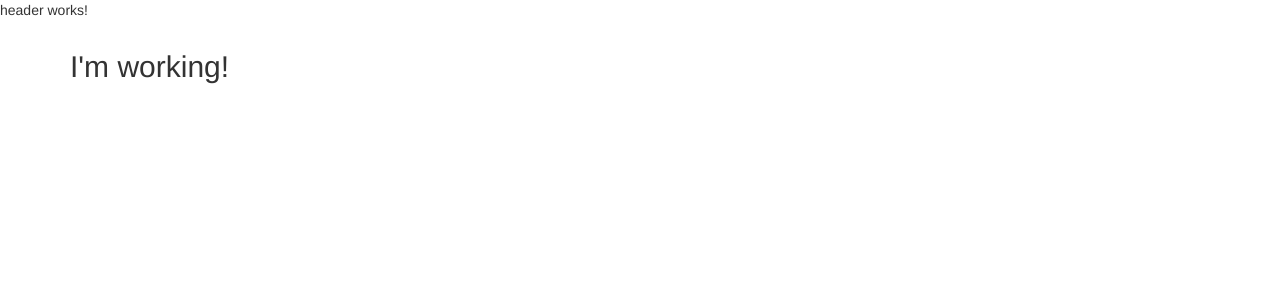
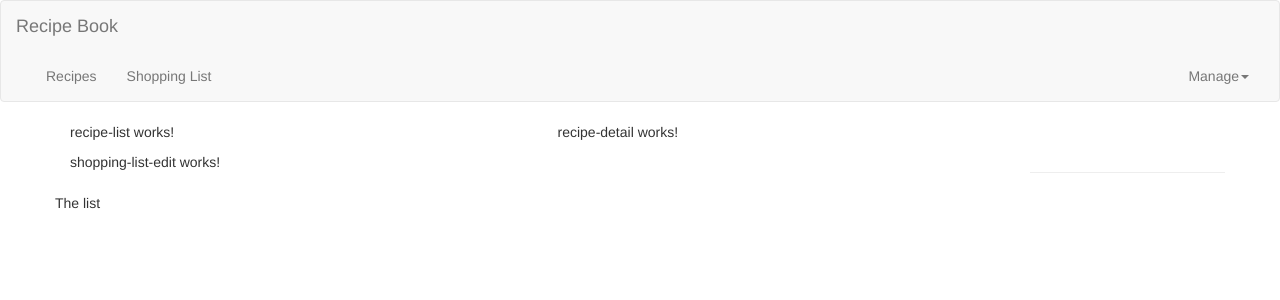
Before and after one commit to ShimiShimson/angular-basics-project, an Angular app: page / in a window 1280 px wide. Shown: the top 300 px of the page. Built offline with nearby package versions, Linux system fonts and the light colour scheme.

Commit message:
"App structurized"

```diff
--- a/src/app/app.component.html
+++ b/src/app/app.component.html
@@ -2,7 +2,8 @@
 <div class="container">
   <div class="row">
     <div class="col-md-12">
-      <h2>I'm working!</h2>
+      <app-recipe-book></app-recipe-book>
+      <app-shopping-list></app-shopping-list>
     </div>
   </div>
 </div>
--- a/src/app/header/header.component.html
+++ b/src/app/header/header.component.html
@@ -1 +1,26 @@
-<p>header works!</p>
+<nav class="navbar navbar-default">
+    <div class="container-fluid">
+        <div class="navbar-header">
+            <button class="navbar-toggle" (click)="collapsed = !collapsed">
+                <span class="icon-bar" *ngFor="let iconBar of [1, 2, 3]"></span>
+            </button>
+            <a href="#" class="navbar-brand">Recipe Book</a>
+        </div>
+        <div class="navbar-collapse" [class.collapse]="collapsed" window:resize="collapsed = true"></div>
+        <div class="collapse navbar-collapse">
+            <ul class="nav navbar-nav">
+                <li><a href="#">Recipes</a></li>
+                <li><a href="#">Shopping List</a></li>
+            </ul>
+            <ul class="nav navbar-nav navbar-right">
+                <li class="dropdown">
+                    <a href="#" class="dropdown-toggle" role="button">Manage<span class="caret"></span></a>
+                    <ul class="dropdown-menu">
+                        <li><a href="#">Save Data</a></li>
+                        <li><a href="#">Fetch Data</a></li>
+                    </ul>
+                </li>
+            </ul>
+        </div>
+    </div>
+</nav>
--- a/src/app/header/header.component.ts
+++ b/src/app/header/header.component.ts
@@ -6,6 +6,7 @@
   styleUrls: ['./header.component.css']
 })
 export class HeaderComponent implements OnInit {
+  collapsed = true;
 
   constructor() { }
 
--- a/src/app/recipe-book/recipe-book.component.html
+++ b/src/app/recipe-book/recipe-book.component.html
@@ -1 +1,8 @@
-<p>recipe-book works!</p>
+<div class="row">
+    <div class="col-md-5">
+        <app-recipe-list></app-recipe-list>
+    </div>
+    <div class="col-md-7">
+        <app-recipe-detail></app-recipe-detail>
+    </div>
+</div>
--- a/src/app/recipe-book/recipe-list/recipe-list.component.ts
+++ b/src/app/recipe-book/recipe-list/recipe-list.component.ts
@@ -6,7 +6,7 @@
   styleUrls: ['./recipe-list.component.css']
 })
 export class RecipeListComponent implements OnInit {
-
+  recipes = [];
   constructor() { }
 
   ngOnInit(): void {
--- a/src/app/shopping-list/shopping-list.component.html
+++ b/src/app/shopping-list/shopping-list.component.html
@@ -1 +1,9 @@
-<p>shopping-list works!</p>
+<div class="row">
+    <div class="col-xs-10">
+        <app-shopping-list-edit></app-shopping-list-edit>
+    </div>
+    <hr>
+    <p>
+        The list
+    </p>
+</div>
```
